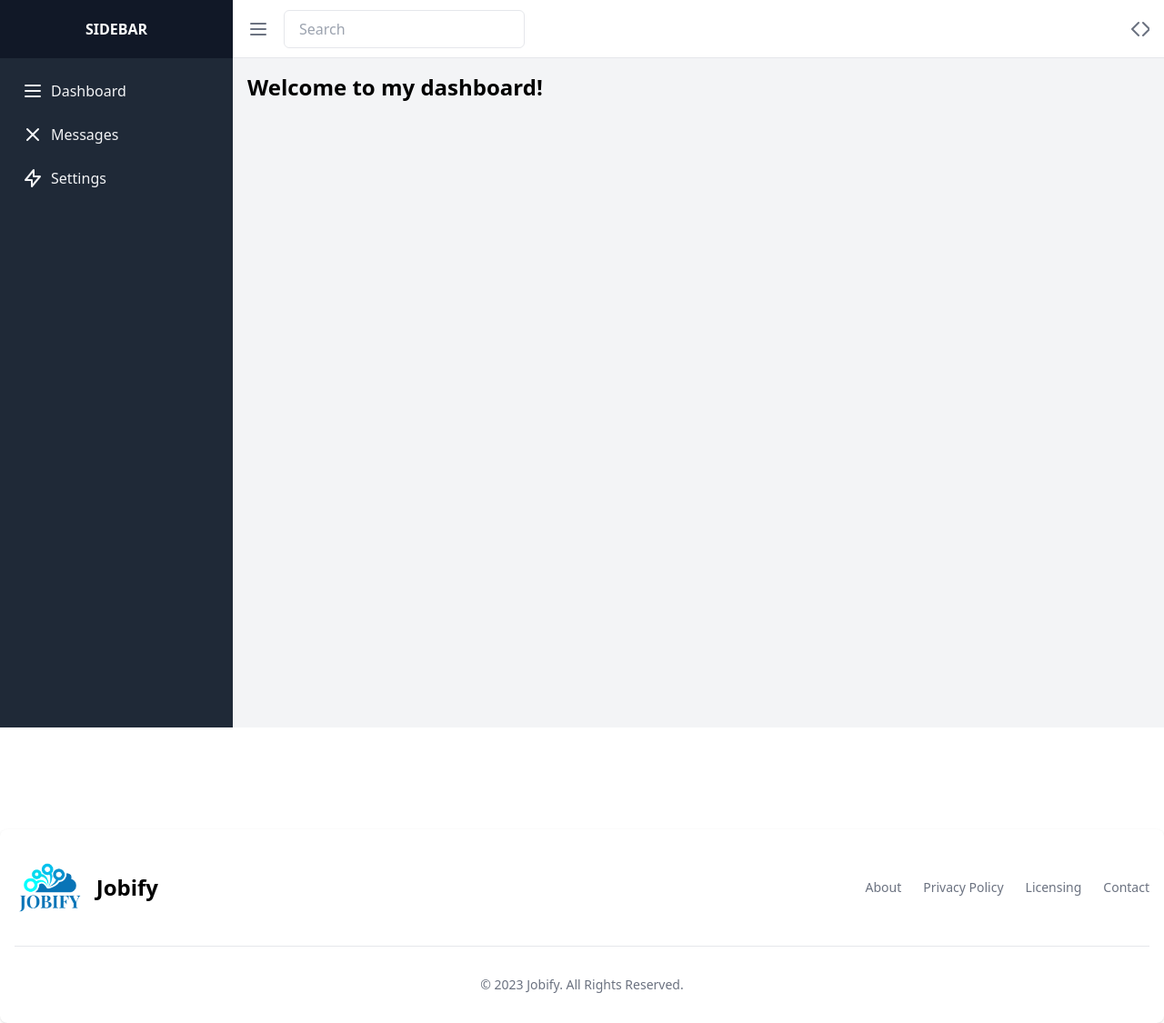
After one commit to ChevrierDev/Jobify, a Node server app: page /recruter/dashboard in a window 1280 px wide. The commit adds this page. Shown: the whole page at 91% size. Run offline with Node 20, Linux system fonts and the light colour scheme; some libraries are stand-ins or nearby versions.

Commit message:
Dashboard added

```diff
--- a/app.js
+++ b/app.js
@@ -1,3 +1,7 @@
+if (process.env.NODE_ENV !== 'production') {
+    require("dotenv").config();
+}
+
 const express = require("express");
 const db = require("./config/db");
 
@@ -13,11 +17,12 @@ const bcrypt = require("bcrypt");
 const logger = require("morgan");
 
 const app = express();
+app.use(express.urlencoded({ extended: false }));
 
 //initialise user session
 app.use(
   session({
-    secret: "secret",
+    secret: process.env.SESSION_SECRET,
     resave: false,
     saveUninitialized: true,
   })
@@ -53,7 +58,7 @@ const authUser = async (email, password, userType, done) => {
       return done(null, false, { message: "incorrect email adress" });
     }
 
-    const passwordMatched = await bcrypt.compare(user, user.passport);
+    const passwordMatched = await bcrypt.compare(password, user.passport);
     if (!passwordMatched) {
       return done(null, false, { message: "incorrect password" });
     }
@@ -66,9 +71,24 @@ const authUser = async (email, password, userType, done) => {
 
 passport.use(new LocalStrategy(authUser));
 
+passport.serializeUser( (user, done) => {
+    done(null, user)
+});
+
+passport.deserializeUser( (id, done) => {
+    done(null, id)
+});
+
+const checkAuthenticated = (req, res, next) => {
+    if (req.isAuthenticated()) {
+        return next()
+    }else{
+        res.redirect('login')
+    }
+}
+
 app.use(helmet());
 app.use(express.json());
-app.use(express.urlencoded({ extended: false }));
 
 app.use(express.static(path.join(__dirname, "views")));
 app.use("views", express.static(path.join(__dirname, "views", "public")));
@@ -78,4 +98,4 @@ app.set("views", path.join(__dirname, "views"));
 
 app.use(logger("tiny"));
 
-module.exports = app;
+module.exports = { app, checkAuthenticated };
--- a/package.json
+++ b/package.json
@@ -17,11 +17,13 @@
     "dotenv": "^16.4.5",
     "ejs": "^3.1.9",
     "express": "^4.19.2",
+    "express-flash": "^0.0.2",
     "express-session": "^1.18.0",
     "express-validator": "^7.0.1",
     "he": "^1.2.0",
     "helmet": "^7.1.0",
     "knex": "^3.1.0",
+    "method-override": "^3.0.0",
     "morgan": "^1.10.0",
     "nodemon": "^3.1.0",
     "passport": "^0.7.0",
--- a/routes/auth.route.js
+++ b/routes/auth.route.js
@@ -21,6 +21,12 @@ authRoute.get("/recruter", (req, res) => {//recruter login
     title: "Connectez vous en tant que recruteur.",
   });
 });
+
+authRoute.post("/recruter", passport.authenticate('local', {
+  successRedirect: 'http://127.0.0.1:3000/recruter',
+  failureRedirect: 'http://127.0.0.1:3000/login/recruter'
+}) );
+
 authRoute.get("/recruter/register", (req, res) => {//recruter register
   res.render("auth/recruter/recruter_register", {
     title: "Créer un compte recruteur",
--- a/routes/recruter.route.js
+++ b/routes/recruter.route.js
@@ -2,8 +2,14 @@ const express = require('express');
 const recruterRoute = express.Router();
 
 recruterRoute.get('/', (req, res) => {
-    res.render('layouts/recruter_page', {
+    res.render('layouts/recruter/recruter_page', {
         title: 'Jobify pour recruteur'
+    });
+});
+
+recruterRoute.get('/dashboard', (req, res) => {
+    res.render('layouts/recruter/recruter_dashboard', {
+        title: 'Votre espace personnel'
     });
 });
 
--- a/server.js
+++ b/server.js
@@ -7,7 +7,7 @@ const recruterRoute = require('./routes/recruter.route');
 const http = require("http");
 require("dotenv").config();
 
-const app = require("./app");
+const { app } = require("./app");
 
 const PORT = process.env.PORT;
 
--- /dev/null
+++ b/views/layouts/recruter/recruter_dashboard.ejs
@@ -0,0 +1,92 @@
+<!DOCTYPE html>
+<html lang="fr" class="scroll-smooth">
+<head>
+    <meta charset="UTF-8">
+    <meta name="viewport" content="width=device-width, initial-scale=1.0">
+    <title><%= title %></title>
+    <link rel="stylesheet" href="../../public/css/output.css">
+    <link rel="stylesheet"  href="../../public/css/style.css">
+    <script defer src="../../public/data.js"></script>
+</head>
+<body class="min-h-screen">
+
+    <!-- hero offers content section -->
+    <main class="min-h-[100vh]">
+        <div class="flex h-screen bg-gray-100">
+
+            <!-- sidebar -->
+            <div class="hidden md:flex flex-col w-64 bg-gray-800">
+                <div class="flex items-center justify-center h-16 bg-gray-900">
+                    <span class="text-white font-bold uppercase">Sidebar</span>
+                </div>
+                <div class="flex flex-col flex-1 overflow-y-auto">
+                    <nav class="flex-1 px-2 py-4 bg-gray-800">
+                        <a href="#" class="flex items-center px-4 py-2 text-gray-100 hover:bg-gray-700">
+                            <svg xmlns="http://www.w3.org/2000/svg" class="h-6 w-6 mr-2" fill="none" viewBox="0 0 24 24"
+                                stroke="currentColor">
+                                <path stroke-linecap="round" stroke-linejoin="round" stroke-width="2"
+                                    d="M4 6h16M4 12h16M4 18h16" />
+                            </svg>
+                            Dashboard
+                        </a>
+                        <a href="#" class="flex items-center px-4 py-2 mt-2 text-gray-100 hover:bg-gray-700">
+                            <svg xmlns="http://www.w3.org/2000/svg" class="h-6 w-6 mr-2" fill="none" viewBox="0 0 24 24"
+                                stroke="currentColor">
+                                <path stroke-linecap="round" stroke-linejoin="round" stroke-width="2"
+                                    d="M6 18L18 6M6 6l12 12" />
+                            </svg>
+                            Messages
+                        </a>
+                        <a href="#" class="flex items-center px-4 py-2 mt-2 text-gray-100 hover:bg-gray-700">
+                            <svg xmlns="http://www.w3.org/2000/svg" class="h-6 w-6 mr-2" fill="none" viewBox="0 0 24 24"
+                                stroke="currentColor">
+                                <path stroke-linecap="round" stroke-linejoin="round" stroke-width="2"
+                                    d="M13 10V3L4 14h7v7l9-11h-7z" />
+                            </svg>
+                            Settings
+                        </a>
+                    </nav>
+                </div>
+            </div>
+
+            <!-- Main content -->
+            <div class="flex flex-col flex-1 overflow-y-auto">
+                <div class="flex items-center justify-between h-16 bg-white border-b border-gray-200">
+                    <div class="flex items-center px-4">
+                        <button class="text-gray-500 focus:outline-none focus:text-gray-700">
+                            <svg xmlns="http://www.w3.org/2000/svg" class="h-6 w-6" fill="none" viewBox="0 0 24 24"
+                                stroke="currentColor">
+                                <path stroke-linecap="round" stroke-linejoin="round" stroke-width="2"
+                                    d="M4 6h16M4 12h16M4 18h16" />
+                            </svg>
+                        </button>
+                        <input class="mx-4 w-full border rounded-md px-4 py-2" type="text" placeholder="Search">
+                    </div>
+                    <div class="flex items-center pr-4">
+
+                        <button
+                            class="flex items-center text-gray-500 hover:text-gray-700 focus:outline-none focus:text-gray-700">
+                            <svg xmlns="http://www.w3.org/2000/svg" class="h-6 w-6" fill="none" viewBox="0 0 24 24"
+                                stroke="currentColor">
+                                <path stroke-linecap="round" stroke-linejoin="round" stroke-width="2"
+                                    d="M12 19l-7-7 7-7m5 14l7-7-7-7" />
+                            </svg>
+                        </button>
+                    </div>
+                </div>
+                <div class="p-4">
+                    <h1 class="text-2xl font-bold">Welcome to my dashboard!</h1>
+                </div>
+            </div>
+
+        </div>
+    </main>
+
+    <!-- footer section -->
+    <%- include('../../components/footer') %>
+
+
+
+
+</body>
+</html>
--- a/views/public/css/output.css
+++ b/views/public/css/output.css
@@ -639,6 +639,11 @@ video {
   margin-bottom: 1.5rem;
 }
 
+.mx-4 {
+  margin-left: 1rem;
+  margin-right: 1rem;
+}
+
 .mb-1 {
   margin-bottom: 0.25rem;
 }
@@ -833,6 +838,10 @@ video {
 
 .h-full {
   height: 100%;
+}
+
+.h-screen {
+  height: 100vh;
 }
 
 .max-h-\[800px\] {
@@ -944,6 +953,10 @@ video {
   width: 100%;
 }
 
+.w-64 {
+  width: 16rem;
+}
+
 .min-w-\[30\%\] {
   min-width: 30%;
 }
@@ -1007,6 +1020,10 @@ video {
 
 .max-w-xs {
   max-width: 20rem;
+}
+
+.flex-1 {
+  flex: 1 1 0%;
 }
 
 .flex-shrink {
@@ -1174,6 +1191,10 @@ video {
   overflow: scroll;
 }
 
+.overflow-y-auto {
+  overflow-y: auto;
+}
+
 .overflow-x-hidden {
   overflow-x: hidden;
 }
@@ -1327,6 +1348,21 @@ video {
   background-color: rgb(255 255 255 / var(--tw-bg-opacity));
 }
 
+.bg-gray-100 {
+  --tw-bg-opacity: 1;
+  background-color: rgb(243 244 246 / var(--tw-bg-opacity));
+}
+
+.bg-gray-800 {
+  --tw-bg-opacity: 1;
+  background-color: rgb(31 41 55 / var(--tw-bg-opacity));
+}
+
+.bg-gray-900 {
+  --tw-bg-opacity: 1;
+  background-color: rgb(17 24 39 / var(--tw-bg-opacity));
+}
+
 .p-2 {
   padding: 0.5rem;
 }
@@ -1420,6 +1456,11 @@ video {
   padding-bottom: 1.75rem;
 }
 
+.px-2 {
+  padding-left: 0.5rem;
+  padding-right: 0.5rem;
+}
+
 .pb-0 {
   padding-bottom: 0px;
 }
@@ -1478,6 +1519,10 @@ video {
 
 .pt-\[4\.2px\] {
   padding-top: 4.2px;
+}
+
+.pr-4 {
+  padding-right: 1rem;
 }
 
 .text-left {
@@ -1551,6 +1596,10 @@ video {
   font-weight: 600;
 }
 
+.uppercase {
+  text-transform: uppercase;
+}
+
 .leading-6 {
   line-height: 1.5rem;
 }
@@ -1640,6 +1689,11 @@ video {
 .text-white {
   --tw-text-opacity: 1;
   color: rgb(255 255 255 / var(--tw-text-opacity));
+}
+
+.text-gray-100 {
+  --tw-text-opacity: 1;
+  color: rgb(243 244 246 / var(--tw-text-opacity));
 }
 
 .opacity-60 {
@@ -1743,6 +1797,11 @@ video {
   background-color: rgb(229 231 235 / var(--tw-bg-opacity));
 }
 
+.hover\:bg-gray-700:hover {
+  --tw-bg-opacity: 1;
+  background-color: rgb(55 65 81 / var(--tw-bg-opacity));
+}
+
 .hover\:text-blue-600:hover {
   --tw-text-opacity: 1;
   color: rgb(37 99 235 / var(--tw-text-opacity));
@@ -1751,6 +1810,11 @@ video {
 .hover\:text-blue-800:hover {
   --tw-text-opacity: 1;
   color: rgb(30 64 175 / var(--tw-text-opacity));
+}
+
+.hover\:text-gray-700:hover {
+  --tw-text-opacity: 1;
+  color: rgb(55 65 81 / var(--tw-text-opacity));
 }
 
 .hover\:underline:hover {
@@ -1781,6 +1845,11 @@ video {
 .focus\:bg-gray-300:focus {
   --tw-bg-opacity: 1;
   background-color: rgb(209 213 219 / var(--tw-bg-opacity));
+}
+
+.focus\:text-gray-700:focus {
+  --tw-text-opacity: 1;
+  color: rgb(55 65 81 / var(--tw-text-opacity));
 }
 
 .focus\:shadow-sm:focus {
```
Also changed, not shown: views/layouts/recruter/recruter_page.ejs (renamed from views/layouts/recruter_page.ejs, +5 -5 lines), 1 other file.
